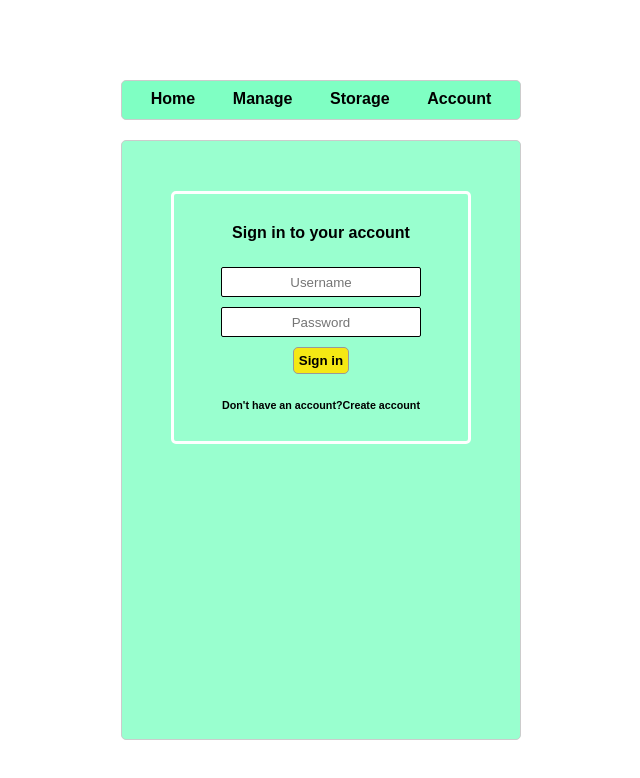
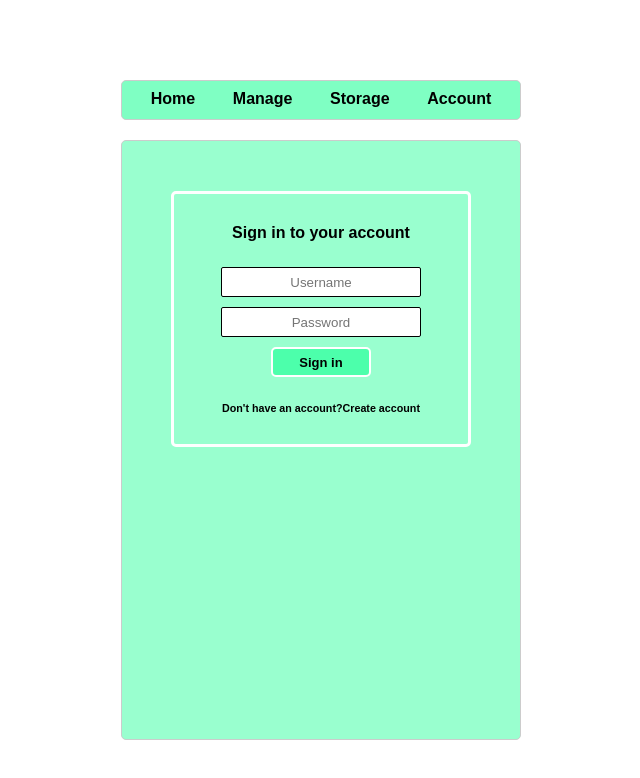
Before and after one commit to Kinuy/verleih-verschenke-verkauf-app, a React (Vite) app in the folder frontend/: page /account in a window 1280 px wide. Shown: the top 778 px of the page, without its empty margins (319-959 px from the left). Built offline with nearby package versions, Linux system fonts and the light colour scheme; no server answers.

Commit message:
add spme styling

```diff
--- a/frontend/src/components/Account.css
+++ b/frontend/src/components/Account.css
@@ -41,19 +41,9 @@ input{
 .no-link-style:hover{
     text-decoration: none;
     color: inherit;
-    background-color: hsla(152, 100%, 50%, 0.5);
+    background-color: hsla(54, 100%, 50%, 0.9);
 }
 
-button{
-    font-family: 'Arial', sans-serif;
-    font-weight: bold;
-    background-color: hsla(54, 100%, 50%, 0.9);
-    border: 1px solid hsl(0,0%, 60%);
-}
-button:hover{
-
-    background-color: hsla(54, 100%, 50%, 0.6);
-}
 .label-container{
     text-align: left;
     justify-content: left;
@@ -70,3 +60,23 @@ h6{
     align-items: center;
     text-align: center;
 }
+
+
+.button-container{
+    align-content: center;
+    text-align: center;
+    font-family: 'Arial', sans-serif;
+    font-size: small;
+    font-weight: bold;
+    margin:  5px auto;
+    padding: 2px;
+    border-radius: 5px;
+    border: 2px solid hsl(0,0%, 100%);
+    background-color: hsla(152, 100%, 50%, 0.5);
+    cursor: pointer;
+    height: 30px;
+    width: 100px;
+}
+.button-container:hover{
+    background-color: hsla(54, 100%, 50%, 0.9);
+}
--- a/frontend/src/components/AccountLogin.tsx
+++ b/frontend/src/components/AccountLogin.tsx
@@ -60,11 +60,11 @@ export default function AccountLogin(props: Props) {
                        onChange={(e) => setAccountData(prevState => ({...prevState, password: e.target.value}))}/>
                 {(user === undefined) ?
 
-                    <button onClick={login}>Sign in</button>
+                    <button className="button-container" onClick={login}>Sign in</button>
                     :
                     <div className="greeting-container">
                         {user && <p>Great to see you again {user.username}.</p>}
-                        <button onClick={logout}>Sign out</button>
+                        <button className="button-container" onClick={logout}>Sign out</button>
                     </div>
                 }
                 <h6>
--- a/frontend/src/components/NewItemCard.css
+++ b/frontend/src/components/NewItemCard.css
@@ -3,7 +3,6 @@
     margin: auto;
     width: 400px;
     min-height: 600px;
-    border: 1px solid hsl(0,0%, 80%);
 }
 
 .newItemForm{
@@ -43,19 +42,7 @@ p{
 
 
 
-.button-item-container{
-    margin: auto;
-    display: flex;
-    border-radius: 5px;
-    border: 1px solid hsl(0,0%, 80%);
-    background-color: hsla(100,10%,10%,10%);
-    flex-direction: column;
-    width: 100px;
-    cursor: pointer;
-}
-.button-item-container:hover{
-    background-color: hsla(50,10%,10%,40%);
-}
+
 
 .select-item-container{
     padding: 5px;
@@ -76,7 +63,7 @@ p{
 }
 
 button{
-    margin: 5px;
+    margin: 1px;
     text-align: center;
     border: 1px solid hsl(0,0%, 80%);
     border-radius: 5px;
@@ -85,7 +72,7 @@ button{
 
 .image-dialogue-container{
 
-    border: 1px solid hsl(0,0%, 80%);
+    border: 3px solid hsl(0,0%, 100%);
     border-radius: 5px;
     padding: 2px;
     margin: auto;
@@ -94,8 +81,9 @@ button{
     width: 200px;
 }
 img{
-    height: auto;
-    width: 200px;
+    border: 3px solid hsl(0,0%, 100%);
+    height: 100px;
+    width: 100px;
 }
 
 .load-img{
@@ -115,20 +103,7 @@ img{
     align-content: center;
 }
 
-.load-img-button{
-    align-content: center;
-    font-size: small;
-    text-align: center;
-    margin: auto;
-    padding: 2px;
-    border: 1px solid hsl(0,0%, 80%);
-    cursor: pointer;
-    height: 20px;
-    width: 100px;
-    background-color: hsla(100,10%,10%,10%);
-    border-radius: 5px;
 
-}
 .load-img-button:hover{
     background-color: hsla(50,10%,10%,40%);
 }
@@ -137,3 +112,22 @@ img{
  width: 200px;
     padding: 5px;
 }
+
+.button-container{
+    align-content: center;
+    text-align: center;
+    font-family: 'Arial', sans-serif;
+    font-size: small;
+    font-weight: bold;
+    margin:  5px auto;
+    padding: 2px;
+    border-radius: 5px;
+    border: 2px solid hsl(0,0%, 100%);
+    background-color: hsla(152, 100%, 50%, 0.5);
+    cursor: pointer;
+    height: 30px;
+    width: 100px;
+}
+.button-container:hover{
+    background-color: hsla(54, 100%, 50%, 0.9);
+}
```
